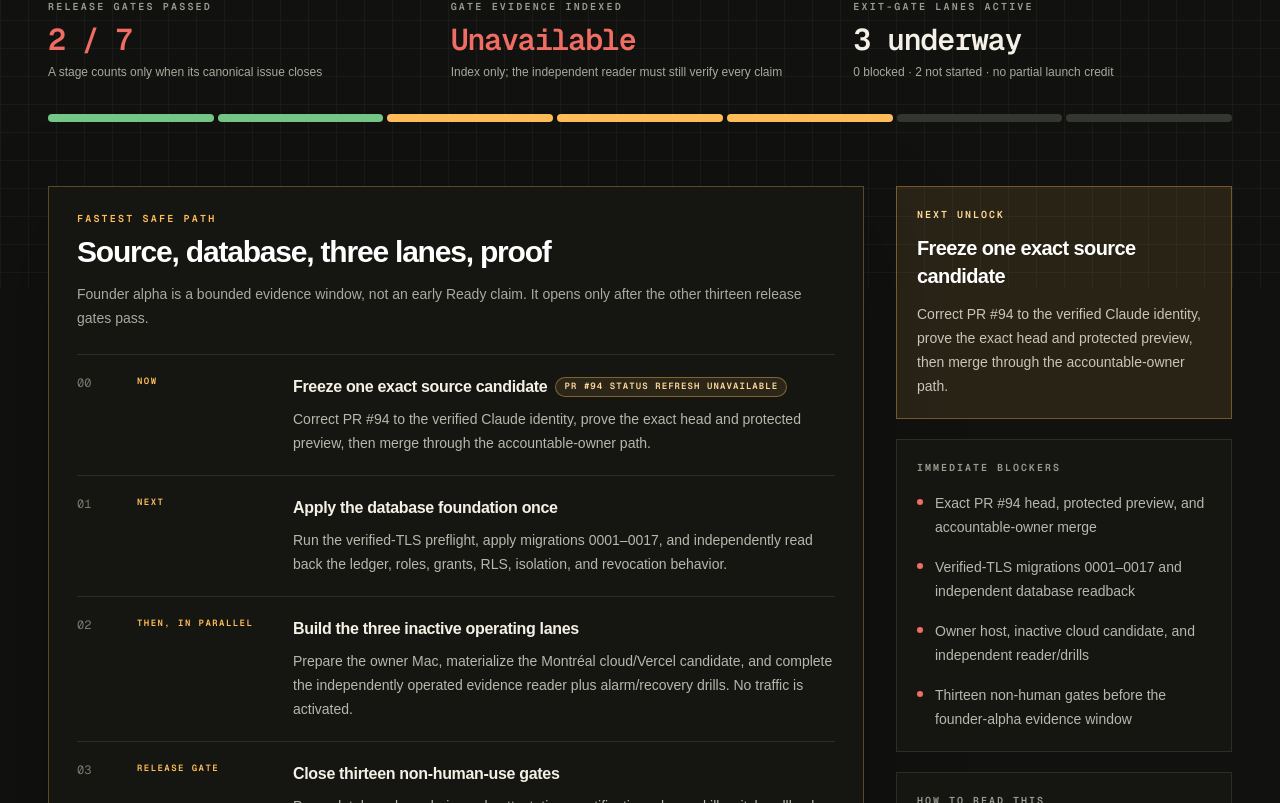
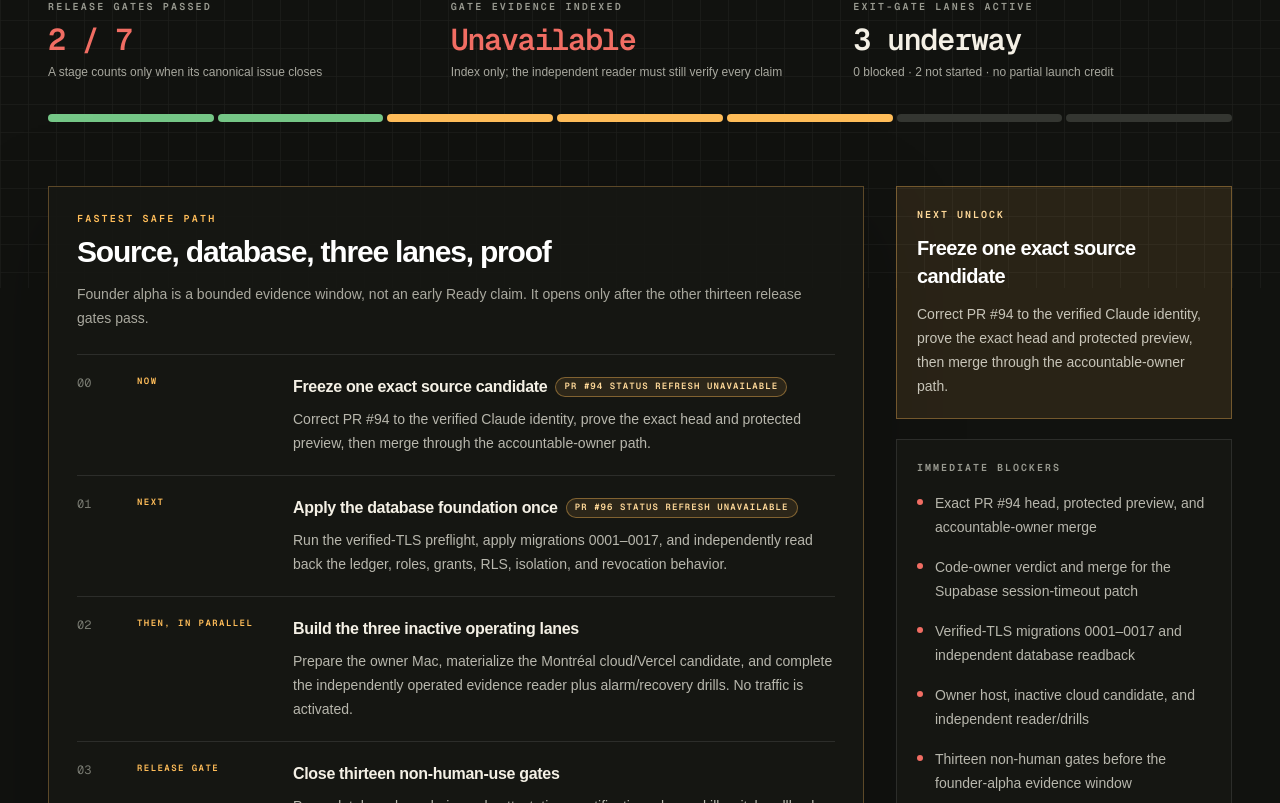
Before and after one commit to philpigpen2/seattle-trip, a Next.js app: page /dryht in a window 1280 px wide. Shown: the part 512-1315 px from the top of the page. Built offline with nearby package versions, Linux system fonts and the light colour scheme.

Commit message:
Show live Dryht database patch gate

```diff
--- a/src/app/dryht/page.tsx
+++ b/src/app/dryht/page.tsx
@@ -180,6 +180,7 @@ type SourceCandidate = {
 type LiveStatus = {
   issues: IssueState[];
   sourceCandidate: SourceCandidate | null;
+  databasePatch: SourceCandidate | null;
   observedAt: string;
   indexedGates: number | null;
   totalGates: number | null;
@@ -197,10 +198,11 @@ const loadLiveStatus = unstable_cache(async (): Promise<LiveStatus | null> => {
       "User-Agent": "philiplaney-com-rollout-tracker",
       "X-GitHub-Api-Version": "2022-11-28",
     };
-    const [response, ledgerResponse, candidateResponse] = await Promise.all([
+    const [response, ledgerResponse, candidateResponse, databasePatchResponse] = await Promise.all([
       fetch("https://api.github.com/repos/Dryht/dryht/issues?state=all&per_page=20&sort=created&direction=asc", { headers, cache: "no-store" }),
       fetch("https://api.github.com/repos/Dryht/dryht/contents/production/evidence-ledger.json?ref=main", { headers, cache: "no-store" }),
       fetch("https://api.github.com/repos/Dryht/dryht/pulls/94", { headers, cache: "no-store" }),
+      fetch("https://api.github.com/repos/Dryht/dryht/pulls/96", { headers, cache: "no-store" }),
     ]);
 
     if (!response.ok) return null;
@@ -236,6 +238,7 @@ const loadLiveStatus = unstable_cache(async (): Promise<LiveStatus | null> => {
     let totalGates: number | null = null;
     let ledgerState: string | null = null;
     let sourceCandidate: SourceCandidate | null = null;
+    let databasePatch: SourceCandidate | null = null;
     if (ledgerResponse.ok) {
       const payload = (await ledgerResponse.json()) as { content?: unknown; encoding?: unknown };
       if (payload.encoding === "base64" && typeof payload.content === "string") {
@@ -277,9 +280,38 @@ const loadLiveStatus = unstable_cache(async (): Promise<LiveStatus | null> => {
       }
     }
 
+    if (databasePatchResponse.ok) {
+      const patch = (await databasePatchResponse.json()) as {
+        number?: unknown;
+        state?: unknown;
+        merged_at?: unknown;
+        updated_at?: unknown;
+        head?: { sha?: unknown };
+      };
+      const mergedAt = typeof patch.merged_at === "string" ? patch.merged_at : null;
+      const updatedAt = typeof patch.updated_at === "string" ? patch.updated_at : "";
+      const headSha = typeof patch.head?.sha === "string" ? patch.head.sha : "";
+      if (
+        patch.number === 96
+        && (patch.state === "open" || patch.state === "closed")
+        && headSha.length === 40
+        && !Number.isNaN(new Date(updatedAt).getTime())
+        && (!mergedAt || !Number.isNaN(new Date(mergedAt).getTime()))
+      ) {
+        databasePatch = {
+          number: patch.number,
+          state: patch.state,
+          mergedAt,
+          updatedAt,
+          headSha,
+        };
+      }
+    }
+
     return {
       issues,
       sourceCandidate,
+      databasePatch,
       observedAt: response.headers.get("date") ?? new Date().toISOString(),
       indexedGates,
       totalGates,
@@ -288,7 +320,7 @@ const loadLiveStatus = unstable_cache(async (): Promise<LiveStatus | null> => {
   } catch {
     return null;
   }
-}, ["dryht-rollout-issue-state-v5"], { revalidate: 30 });
+}, ["dryht-rollout-issue-state-v6"], { revalidate: 30 });
 
 function formatEst(date: Date | string) {
   return new Intl.DateTimeFormat("en-US", {
@@ -359,6 +391,15 @@ export default async function DryhtRolloutPage() {
       : sourceCandidate?.state === "closed"
         ? `PR #${sourceCandidate.number} closed without merge`
         : "PR #94 status refresh unavailable";
+  const databasePatch = liveStatus?.databasePatch;
+  const databasePatchMerged = Boolean(databasePatch?.mergedAt);
+  const databasePatchStatus = databasePatchMerged
+    ? `PR #96 merged ${formatEst(databasePatch!.mergedAt!)}`
+    : databasePatch?.state === "open"
+      ? `PR #${databasePatch.number} awaits code-owner verdict at ${databasePatch.headSha.slice(0, 7)}`
+      : databasePatch?.state === "closed"
+        ? `PR #${databasePatch.number} closed without merge`
+        : "PR #96 status refresh unavailable";
   const nextLaunchStep = sourceCandidateMerged ? LAUNCH_PATH[1] : LAUNCH_PATH[0];
   const issueStates = new Map(liveStatus?.issues.map((issue) => [issue.number, issue]));
   const stages = STAGES.map((stage) => {
@@ -400,6 +441,9 @@ export default async function DryhtRolloutPage() {
     && liveStatus?.ledgerState === "ready";
   const immediateBlockers = [
     ...(sourceCandidateMerged ? [] : ["Exact PR #94 head, protected preview, and accountable-owner merge"]),
+    ...(databasePatchMerged ? [] : [databasePatch?.state === "open"
+      ? `Code-owner verdict and merge for PR #${databasePatch.number} at ${databasePatch.headSha.slice(0, 7)}`
+      : "Code-owner verdict and merge for the Supabase session-timeout patch"]),
     "Verified-TLS migrations 0001–0017 and independent database readback",
     "Owner host, inactive cloud candidate, and independent reader/drills",
     "Thirteen non-human gates before the founder-alpha evidence window",
@@ -447,7 +491,7 @@ export default async function DryhtRolloutPage() {
             <div className="border-l-2 border-[#ffbd59] pl-5">
               <p className="font-mono text-[10px] font-semibold uppercase tracking-[0.2em] text-[#ffbd59]">Immediate critical path</p>
               <p className="mt-3 text-2xl font-semibold tracking-[-0.03em] text-white">{nextLaunchStep.title}</p>
-              <p className="mt-3 text-sm leading-6 text-[#aaa99f]">{sourceCandidateStatus}. Database apply follows the exact merged source.</p>
+              <p className="mt-3 text-sm leading-6 text-[#aaa99f]">{databasePatchStatus}. Database apply follows its exact merged source.</p>
             </div>
           </div>
 
@@ -475,7 +519,7 @@ export default async function DryhtRolloutPage() {
             </div>
             <ol>
               {LAUNCH_PATH.map((step, index) => (
-                <LaunchStepCard key={step.number} step={step} status={index === 0 ? sourceCandidateStatus : undefined} />
+                <LaunchStepCard key={step.number} step={step} status={index === 0 ? sourceCandidateStatus : index === 1 ? databasePatchStatus : undefined} />
               ))}
             </ol>
           </section>
```
